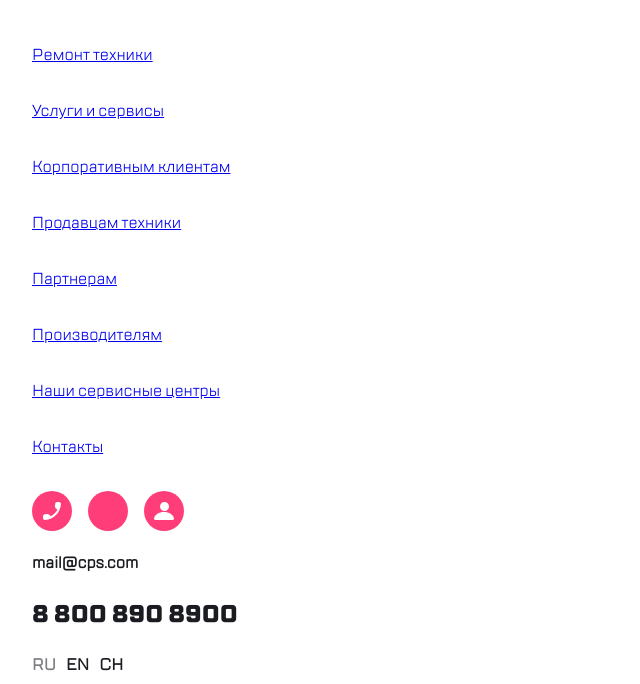
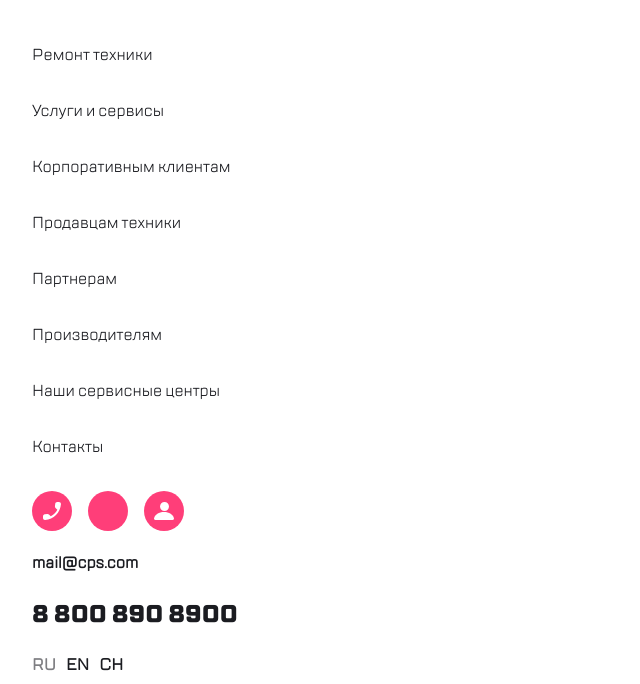
Before and after one commit to Makhonya11/KATA-1.4, a plain HTML site: page index.html in a window 1280 px wide. Shown: the part 117-801 px from the top of the page, without its empty margins (0-640 px from the left). Drawn offline with Linux system fonts and the light colour scheme.

Commit message:
upd links dec

```diff
--- a/style/style.css
+++ b/style/style.css
@@ -77,7 +77,11 @@ background: #FF3E79 url(../images/close.svg) no-repeat 50% 50%;
     margin-bottom: 32px;
     padding: 0;
     padding-left: 24px;
+
+}
+.services-list__item>a{
     text-decoration:none;
+    color: #1B1C21;
 }
 .services-list__item:hover{
     border-left: 4px solid #41F6D7;
```
